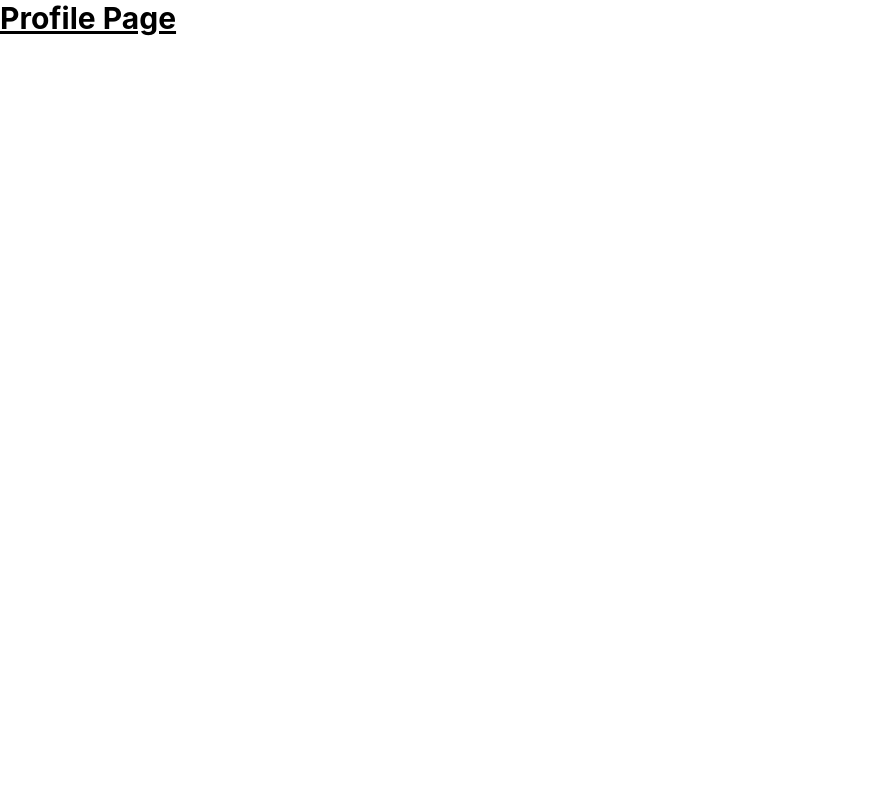
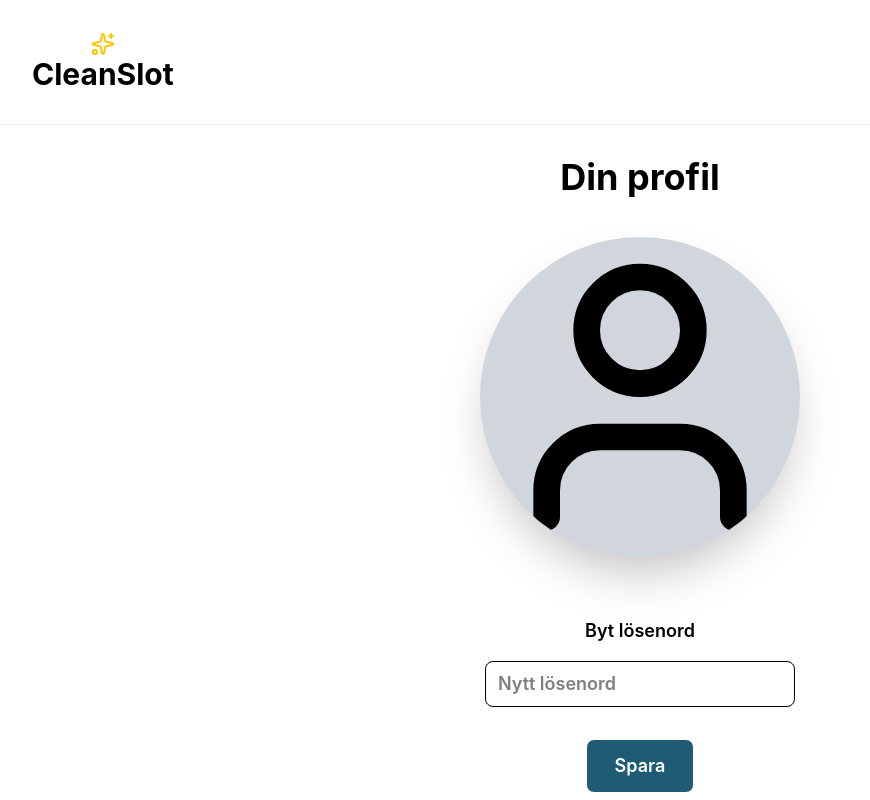
Before and after one commit to JerryLazerbeam/cleanslot-fullstack-project, a React (Vite) app in the folder client/: page /profile in a window 1280 px wide. Shown: the whole page, without its empty margins (0-870 px from the left). Built offline with nearby package versions, Linux system fonts and the light colour scheme.

Commit message:
Feature/uppdate-passeord-component done

```diff
--- /dev/null
+++ b/client/src/components/Profile/passwordUppdater.tsx
@@ -0,0 +1,72 @@
+import Logo from "../login/logo";
+import { SquarePen } from "lucide-react";
+import { useRef, useState } from "react";
+
+function PasswordUpdater() {
+  const fileInputRef = useRef<HTMLInputElement>(null);
+  const [preview, setPreview] = useState("/images/user.svg");
+
+  function handleImageClick() {
+    fileInputRef.current?.click();
+  }
+  function handleImageChange(event: React.ChangeEvent<HTMLInputElement>) {
+    const file = event.target.files?.[0];
+
+    if (file) {
+      const imageUrl = URL.createObjectURL(file);
+      setPreview(imageUrl);
+    }
+  }
+
+  return (
+    <main>
+      <section>
+        <div className=" flex justify-start px-8">
+          <Logo small />
+        </div>
+
+        <hr className=" border-gray-400/20 my-8" />
+
+        <h1 className="mt-8 text-center text-4xl font-bold">Din profil</h1>
+        <section className="flex flex-col items-center gap-6">
+          <div className="group relative flex h-12 w-12 items-center justify-center rounded-full bg-gray-300 shadow-2xl hover:bg-black/70 transition-colors duration-300 cursor-pointer overflow-hidden mt-10 p-40">
+            <img
+              src={preview}
+              alt="Profile Bild"
+              className="absolute inset-0 h-full w-full object-cover opacity-100 group-hover:opacity-0 transition-opacity duration-300"
+            />
+
+            <div
+              onClick={handleImageClick}
+              className="absolute inset-0 flex items-center justify-center bg-black-transparent rounded-full opacity-0 group-hover:opacity-100 transition-opacity duration-300"
+            >
+              <SquarePen className="text-white" />
+            </div>
+          </div>
+
+          <input
+            type="file"
+            accept="image/*"
+            ref={fileInputRef}
+            className="hidden"
+            onChange={handleImageChange}
+          />
+        </section>
+      </section>
+      <section className="flex flex-col items-center font-semibold text-lg mt-15">
+        <h1>Byt lösenord</h1>
+
+        <input
+          type="text"
+          placeholder="Nytt lösenord"
+          className="border rounded-lg p-2 pl-3 mt-4"
+        ></input>
+        <button className="mt-8 text-white text-lg font-semibold bg-[#1F5C73] border rounded-lg focus:border-dark p-3 px-7">
+          Spara
+        </button>
+      </section>
+    </main>
+  );
+}
+
+export default PasswordUpdater;
--- a/client/src/components/login/logo.tsx
+++ b/client/src/components/login/logo.tsx
@@ -1,10 +1,16 @@
 import { Sparkles } from "lucide-react";
 
-function Logo() {
+type LogoProps = {
+  small?: boolean;
+};
+
+function Logo({ small = false }: LogoProps) {
   return (
     <a href="/">
-      <div className="flex items-center justify-center flex-col mt-8 text-5xl font-bold ">
-        <Sparkles className=" size-12 text-yellow-400" />
+      <div
+        className={`flex items-center justify-center flex-col mt-8 ${small ? "text-3xl" : "text-5xl"} font-bold `}
+      >
+        <Sparkles className=" text-yellow-400" />
         <h1>CleanSlot</h1>
       </div>
     </a>
--- a/client/src/pages/profile.tsx
+++ b/client/src/pages/profile.tsx
@@ -1,11 +1,11 @@
+import PasswordUpdater from "../components/Profile/passwordUppdater";
+
 function Profile() {
   return (
     <div className="Profile">
-      <h1 className="text-3xl font-bold underline">
-        Profile Page
-      </h1>
+      <PasswordUpdater />
     </div>
-  )
+  );
 }
 
-export default Profile
+export default Profile;
```
Also changed, not shown: client/public/images/user.svg (added).
